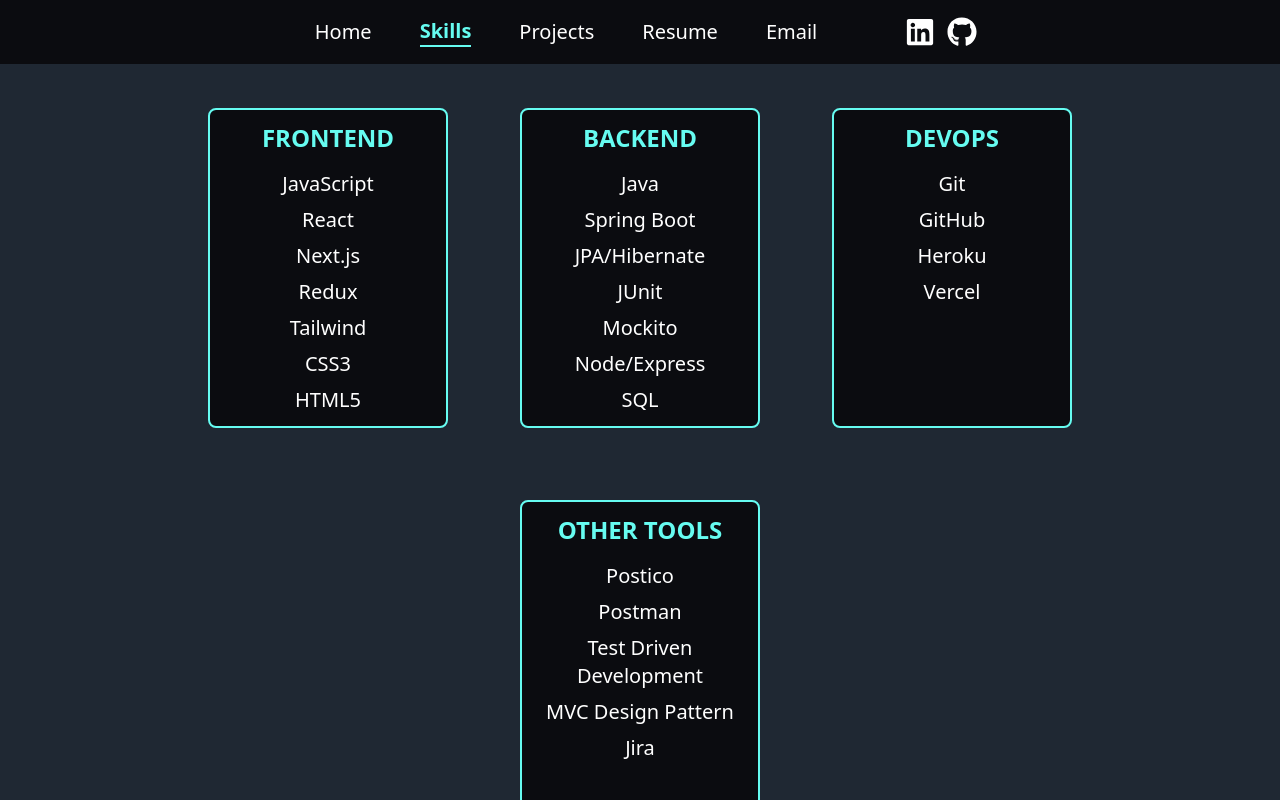
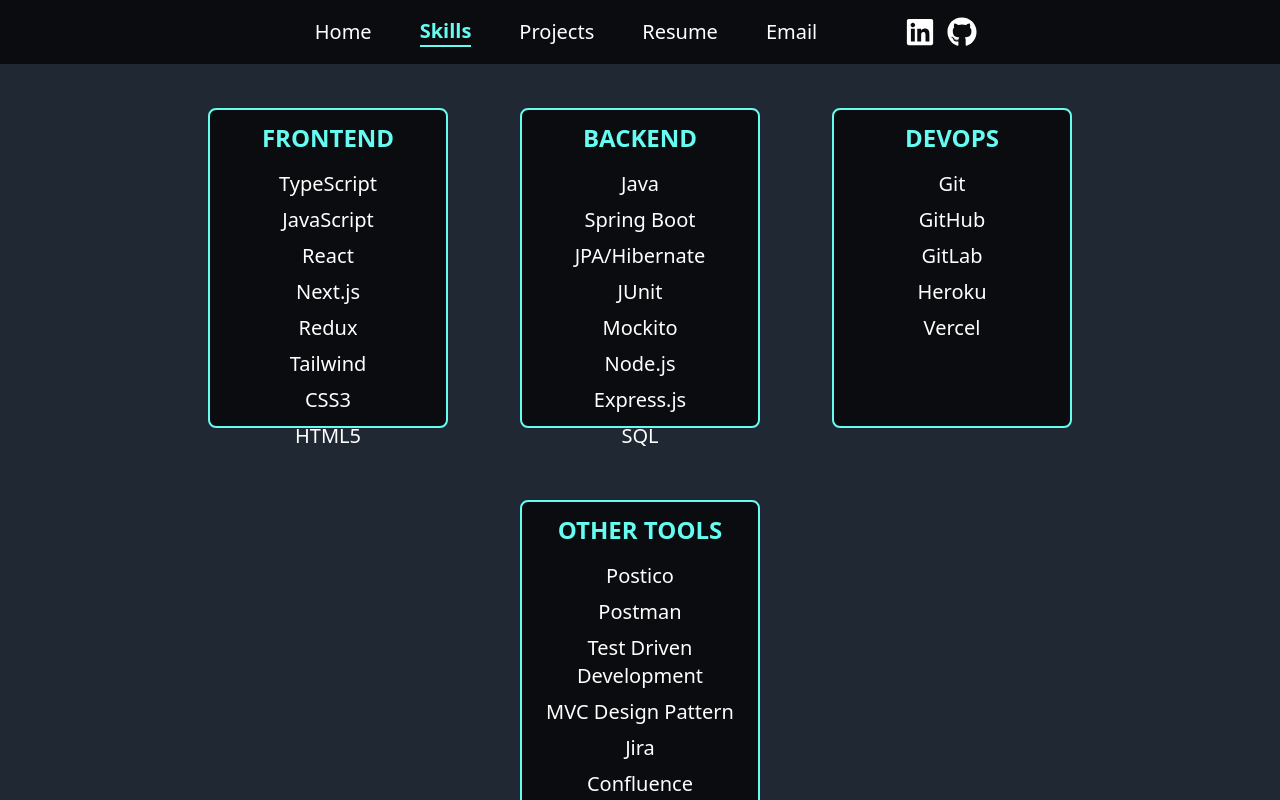
Before and after one commit to TandeepGill/Portfolio, a Next.js app: page /skills in a window 1280 px wide. Shown: the top 800 px of the page. Built offline with nearby package versions, Linux system fonts and the light colour scheme; a web font is replaced by a local one.

Commit message:
Added further skills to skills section.

```diff
--- a/pages/skills/index.js
+++ b/pages/skills/index.js
@@ -4,6 +4,7 @@
 
 const Skills = () => {
   const frontEnd = [
+    'TypeScript',
     'JavaScript',
     'React',
     'Next.js',
@@ -18,16 +19,18 @@
     'JPA/Hibernate',
     'JUnit',
     'Mockito',
-    'Node/Express',
+    'Node.js',
+    'Express.js',
     'SQL',
   ];
-  const devOps = ['Git', 'GitHub', 'Heroku', 'Vercel'];
+  const devOps = ['Git', 'GitHub', 'GitLab', 'Heroku', 'Vercel'];
   const otherTools = [
     'Postico',
     'Postman',
     'Test Driven Development',
     'MVC Design Pattern',
     'Jira',
+    'Confluence',
   ];
 
   return (
```
